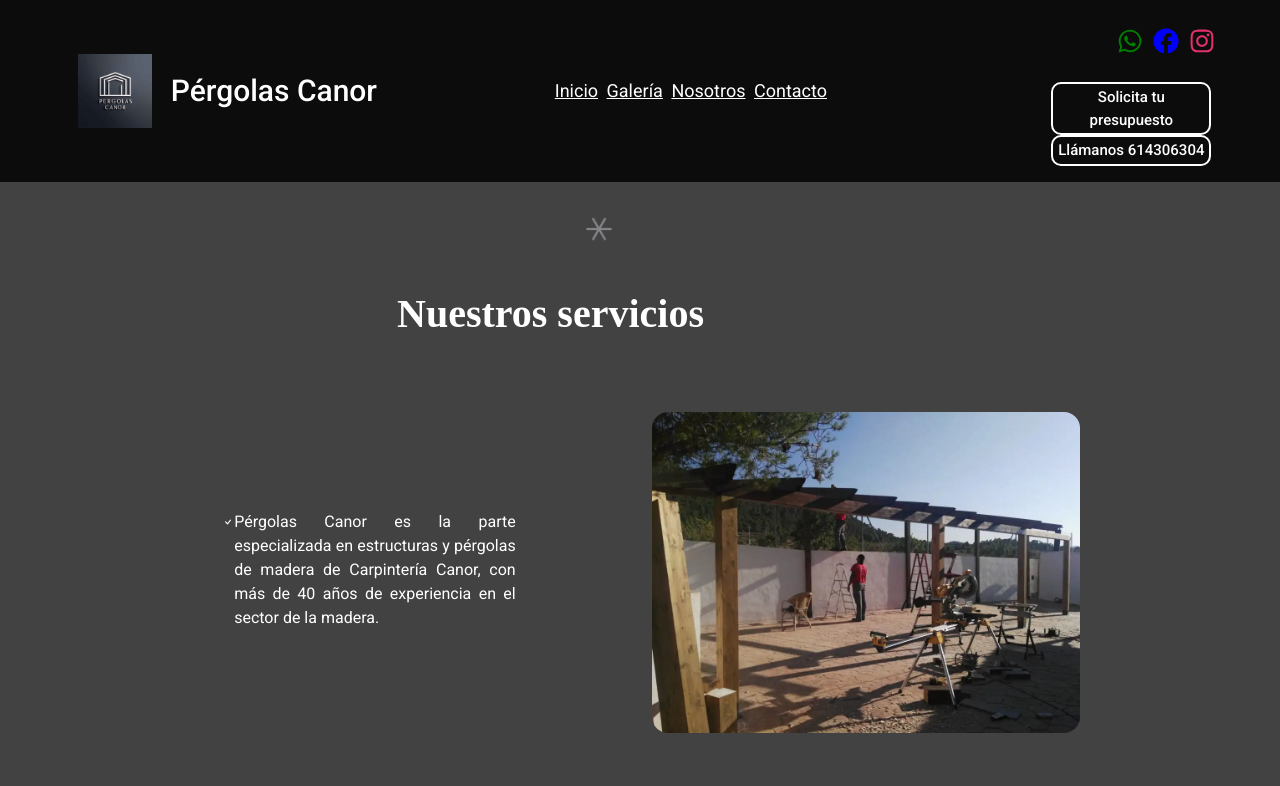
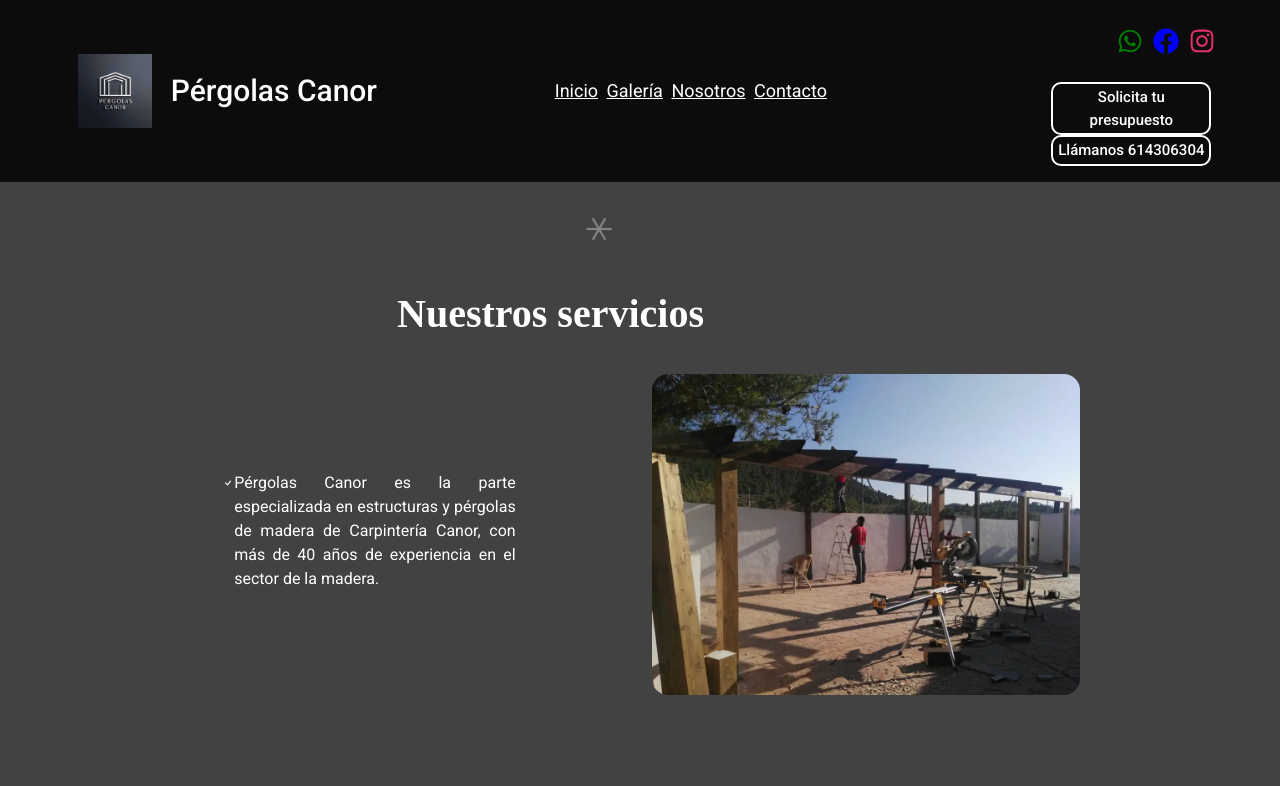
Before and after one commit to IreneGarciaF/Pergolas, a React (Create React App) app: page /#/Nosotros in a window 1280 px wide. Shown: the top 786 px of the page. Built offline with nearby package versions, Linux system fonts and the light colour scheme; a web font is replaced by a local one.

Commit message:
espero que el ultimo por favor

```diff
--- a/src/components/nosotros.css
+++ b/src/components/nosotros.css
@@ -5,7 +5,7 @@
     box-sizing: border-box;
 }
 .nosotros {
-    margin-top: 10%;
+    margin-top: 7%;
     width: 100%;
     display: flex;
     flex-direction: column;
```
